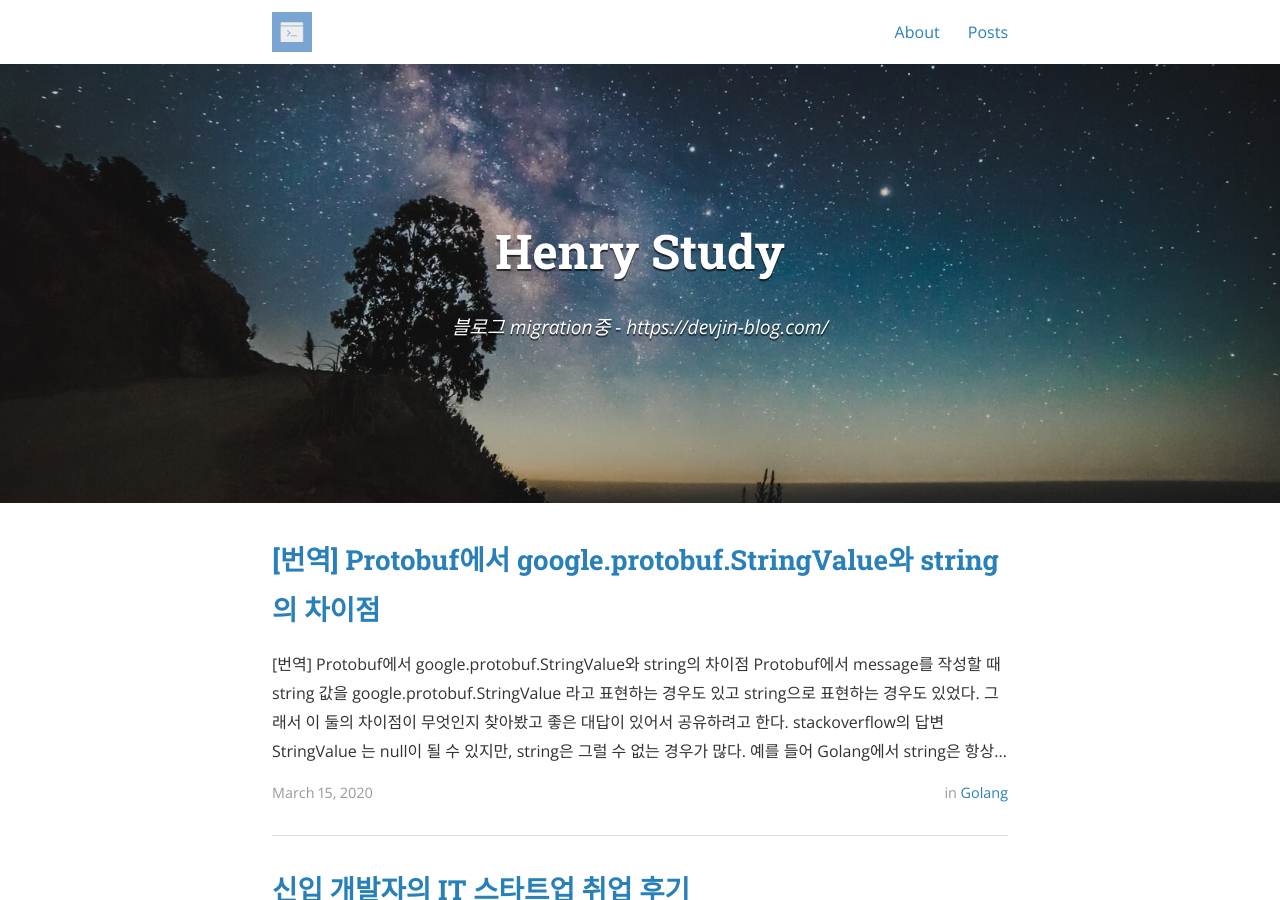
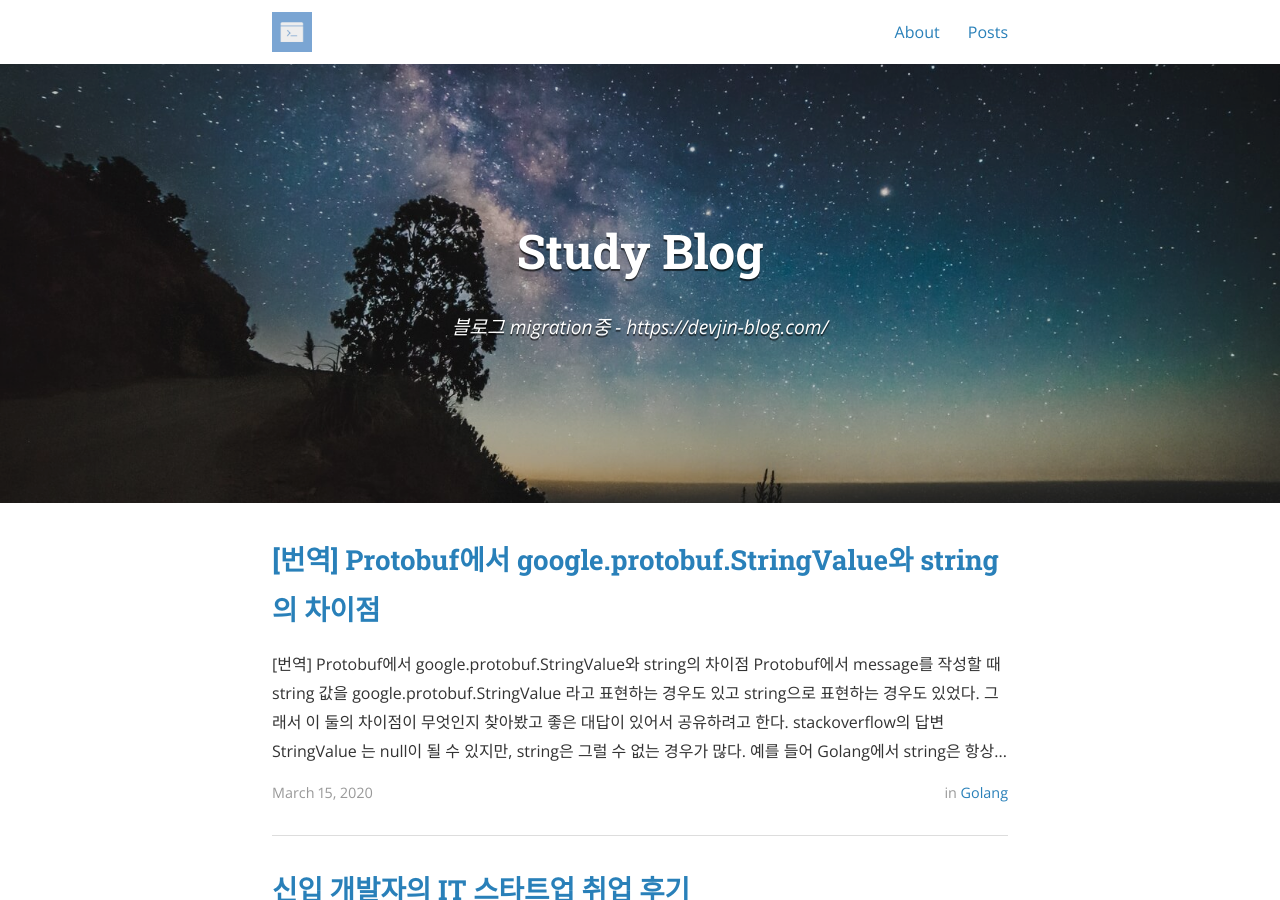
Before and after one commit to dojinkimm/dojinkimm.github.io, a Jekyll site: the page built from index.html, in a window 1280 px wide and 900 px high. Built offline with Jekyll 4.4.1, drawn with Linux system fonts in a browser that asks for light colours; nearby versions of some CDN libraries; the list of posts is cut into pages by our own code; some of the changed text lies outside the part shown.

```diff
--- a/_config.yml
+++ b/_config.yml
@@ -9,8 +9,8 @@
   - "/vendor/"
 
 # Site settings
-title: Henry Study
-subtitle: "블로그 migration중 - https://devjin-blog.com/"
+title: Study Blog
+subtitle: 블로그 migration중 - https://devjin-blog.com/
 email: dojinkim119@gmail.com
 name: Kim Dojin
 description: >
```
